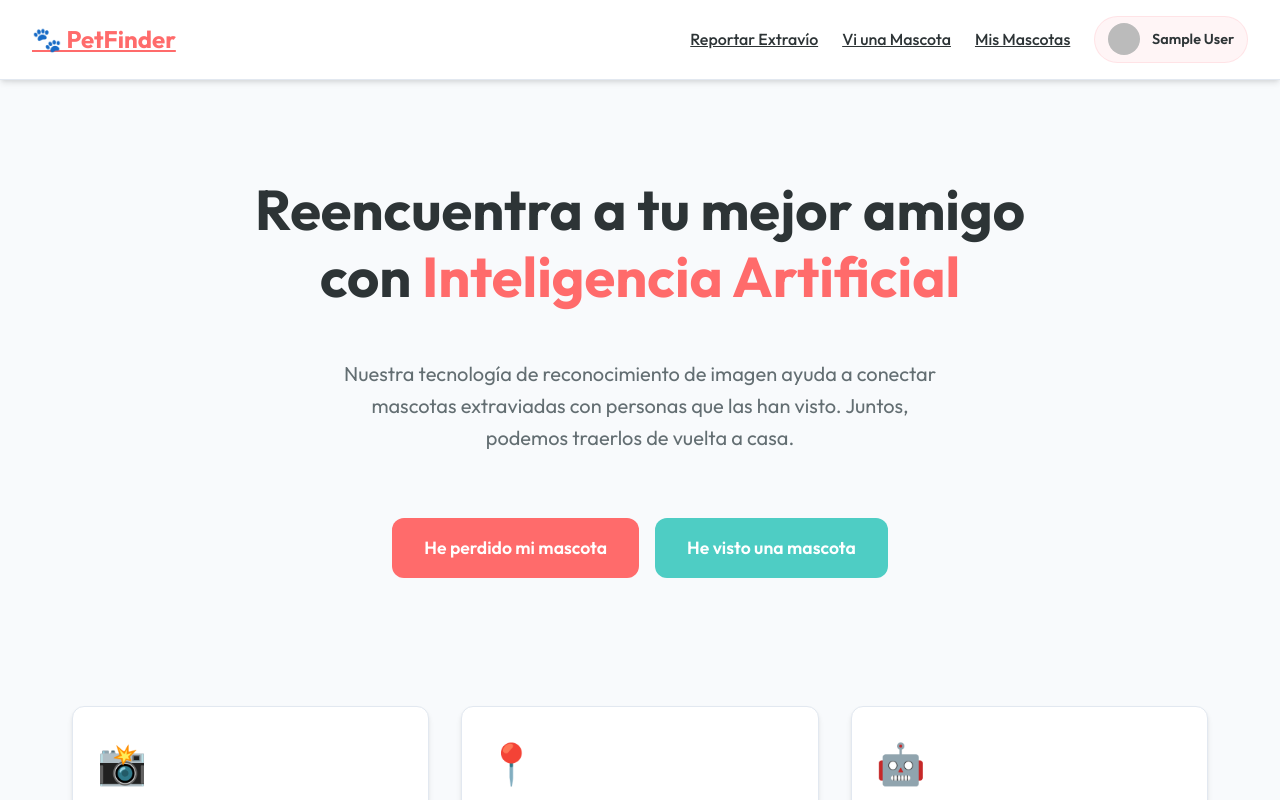
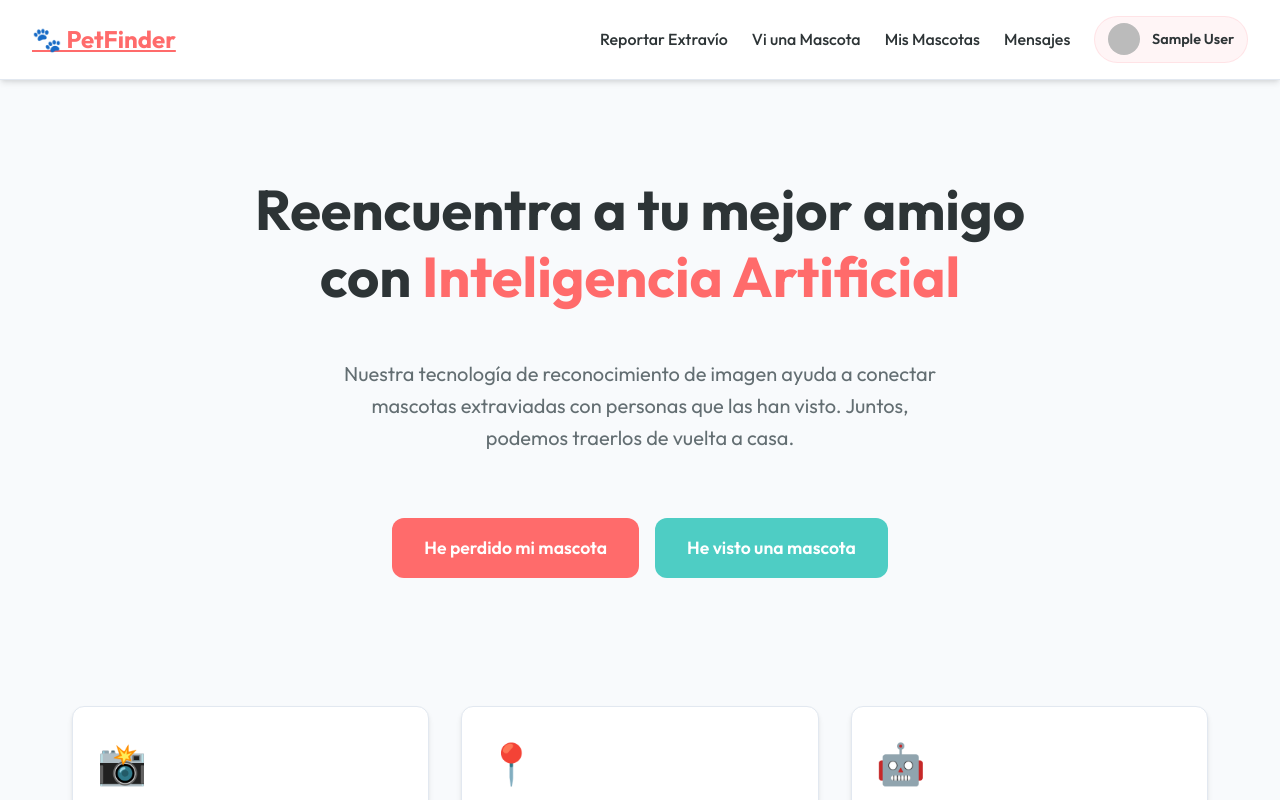
Before and after one commit to IrvingMoji/pet-finder, a Next.js app: page / in a window 1280 px wide. Shown: the top 800 px of the page. Built offline with nearby package versions, Linux system fonts and the light colour scheme; no server answers; sample sign-in values are in the browser's storage.

Commit message:
v0.3.0: Add chat gallery, fix contrast, and add quick menu

```diff
--- a/app/chat/page.js
+++ b/app/chat/page.js
@@ -238,8 +238,8 @@ function ChatContent() {
                     boxShadow: "0 2px 8px rgba(0,0,0,0.04)",
                     border: isMine ? "none" : "1px solid #eee"
                   }}>
-                    <p style={{ margin: 0, fontSize: "0.95rem", lineHeight: "1.4" }}>{msg.text}</p>
-                    <span style={{ fontSize: "0.65rem", opacity: 0.7, marginTop: "0.4rem", display: "block", textAlign: "right" }}>
+                    <p style={{ margin: 0, fontSize: "0.95rem", lineHeight: "1.4", color: "inherit" }}>{msg.text}</p>
+                    <span style={{ fontSize: "0.65rem", opacity: 0.8, marginTop: "0.4rem", display: "block", textAlign: "right", color: "inherit" }}>
                       {msg.createdAt?.toLocaleTimeString([], { hour: '2-digit', minute: '2-digit' })}
                     </span>
                   </div>
--- a/components/Navbar.js
+++ b/components/Navbar.js
@@ -30,9 +30,10 @@ export default function Navbar() {
       </Link>
 
       <div style={{ display: "flex", gap: "1.5rem", alignItems: "center" }}>
-        <Link href="/lost" style={{ fontWeight: "500", color: "var(--text)" }}>Reportar Extravío</Link>
-        <Link href="/spotted" style={{ fontWeight: "500", color: "var(--text)" }}>Vi una Mascota</Link>
-        {user && <Link href="/pets" style={{ fontWeight: "500", color: "var(--text)" }}>Mis Mascotas</Link>}
+        <Link href="/lost" style={{ fontWeight: "500", color: "var(--text)", textDecoration: "none" }}>Reportar Extravío</Link>
+        <Link href="/spotted" style={{ fontWeight: "500", color: "var(--text)", textDecoration: "none" }}>Vi una Mascota</Link>
+        {user && <Link href="/pets" style={{ fontWeight: "500", color: "var(--text)", textDecoration: "none" }}>Mis Mascotas</Link>}
+        {user && <Link href="/chat" style={{ fontWeight: "500", color: "var(--text)", textDecoration: "none" }}>Mensajes</Link>}
 
         {user ? (
           <div style={{ display: "flex", alignItems: "center", gap: "1.25rem" }}>
--- a/package.json
+++ b/package.json
@@ -1,6 +1,6 @@
 {
   "name": "pet-finder",
-  "version": "0.2.0",
+  "version": "0.3.0",
   "private": true,
   "scripts": {
     "dev": "next dev -p 3000",
```
